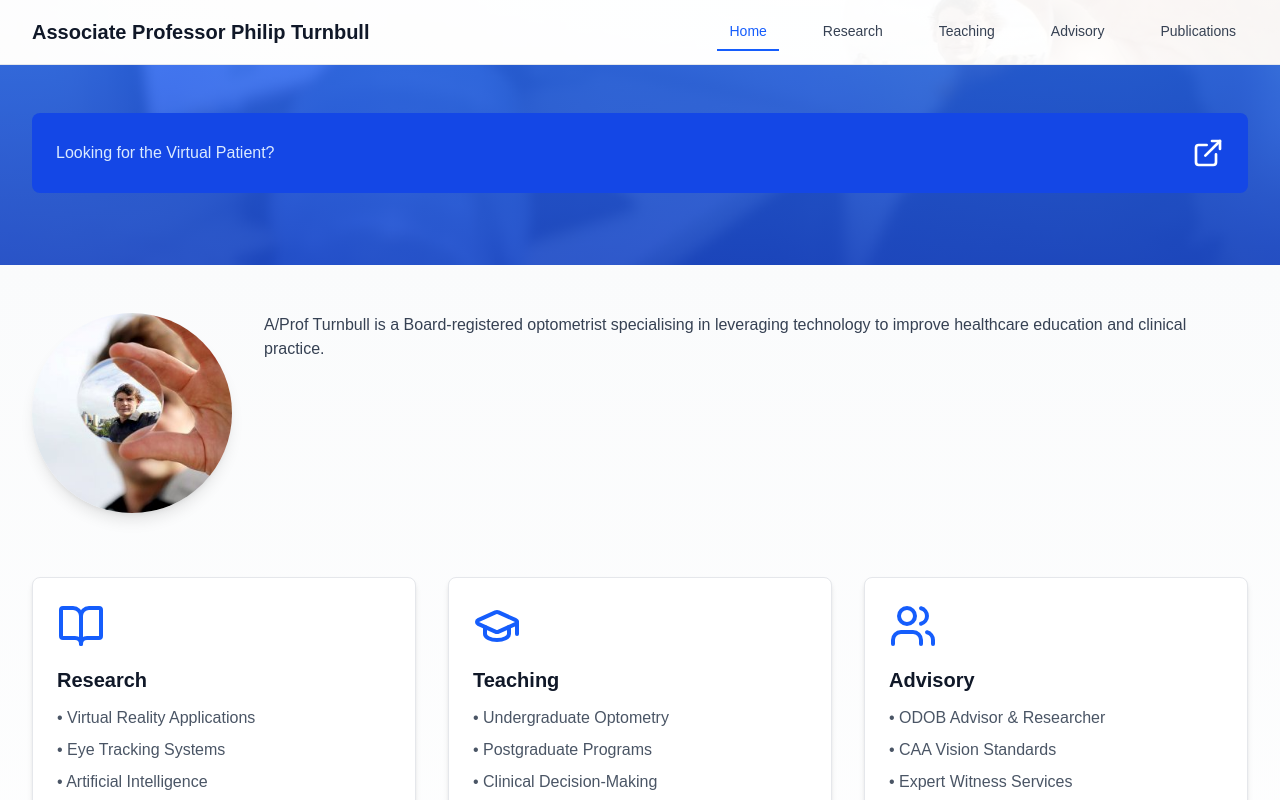
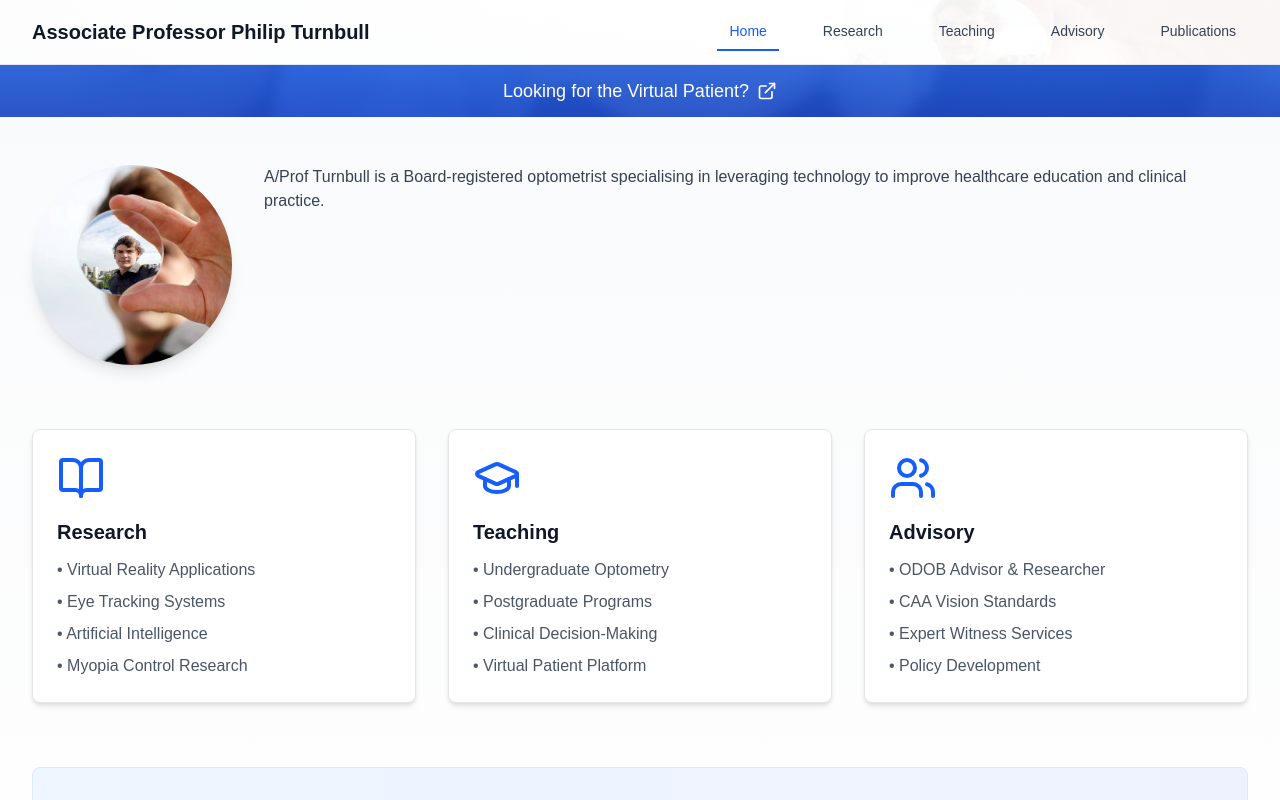
Before and after one commit to fillupt/Work-Website, a Next.js app: page / in a window 1280 px wide. Shown: the top 800 px of the page. Built offline with nearby package versions, Linux system fonts and the light colour scheme.

Commit message:
Make Virtual Patient banner smaller and center the text

```diff
--- a/app/page.tsx
+++ b/app/page.tsx
@@ -7,18 +7,14 @@ export default function Home() {
     <main className="min-h-screen bg-gradient-to-b from-gray-50 to-white">
       {/* Hero Section with Virtual Patient Banner */}
       <section
-        className="bg-blue-600 text-white py-12 relative bg-cover bg-center"
+        className="bg-blue-600 text-white py-3 relative bg-cover bg-center"
         style={{ backgroundImage: "linear-gradient(rgba(37, 99, 235, 0.85), rgba(29, 78, 216, 0.85)), url('/images/banner1.jpg')" }}
       >
         <div className="max-w-7xl mx-auto px-4 sm:px-6 lg:px-8">
-          <div className="bg-blue-700 rounded-lg p-6 mb-6 hover:bg-blue-800 transition-colors">
-            <Link href="https://virtualpatient.co.nz" target="_blank" rel="noopener noreferrer" className="flex items-center justify-between">
-              <div>
-                <p className="text-blue-100">Looking for the Virtual Patient? </p>
-              </div>
-              <ExternalLink className="w-8 h-8" />
-            </Link>
-          </div>
+          <Link href="https://virtualpatient.co.nz" target="_blank" rel="noopener noreferrer" className="flex items-center justify-center gap-2 hover:opacity-90 transition-opacity">
+            <span className="text-lg">Looking for the Virtual Patient?</span>
+            <ExternalLink className="w-5 h-5" />
+          </Link>
         </div>
       </section>
 
```
